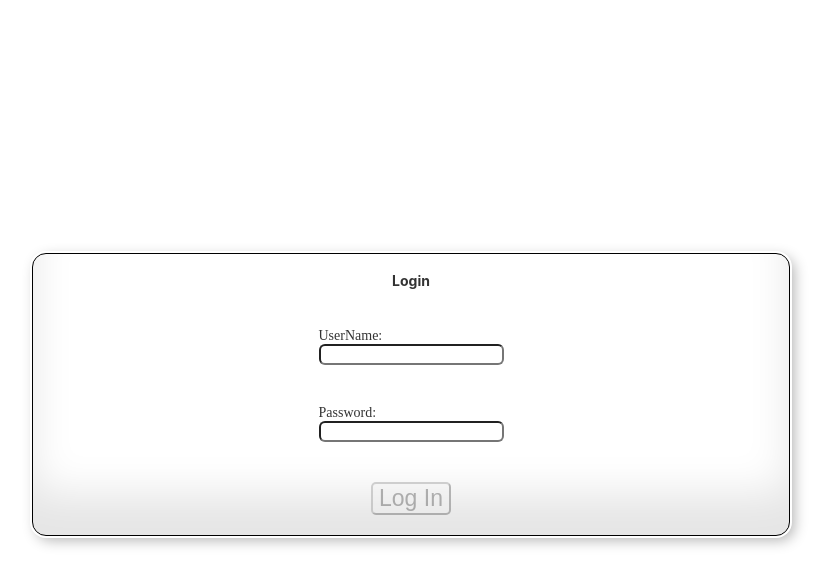
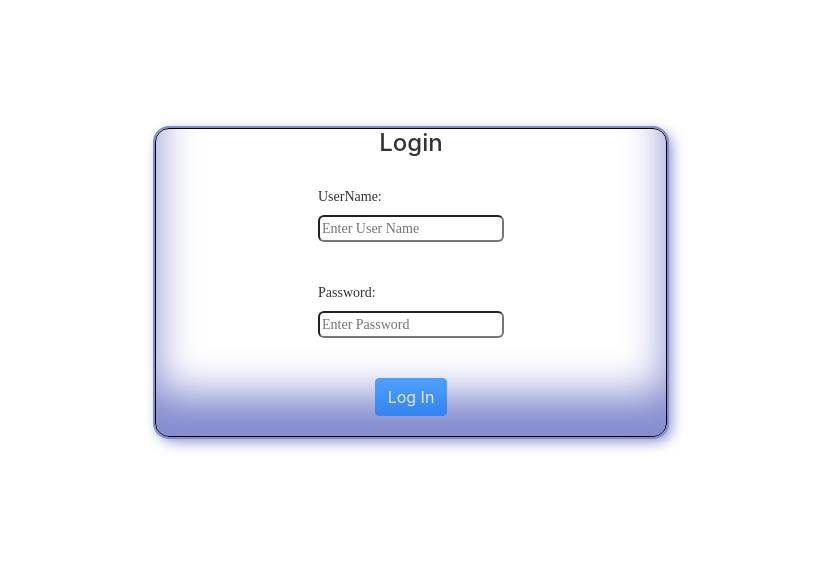
Before and after one commit to harsharora94/AmIFit, an Angular app in the folder Frontend/AmIFit.UI/: page /login in a window 1280 px wide. Shown: the top 586 px of the page, without its empty margins (229-1061 px from the left). Built offline with nearby package versions, Linux system fonts and the light colour scheme.

Commit message:
Minor changes for login screen

```diff
--- a/Frontend/AmIFit.UI/src/app.module.ts
+++ b/Frontend/AmIFit.UI/src/app.module.ts
@@ -4,7 +4,7 @@ import { BrowserModule } from '@angular/platform-browser';
 import { AppRoutingModule } from './app-routing.module';
 import { AppComponent } from './app/app.component';
 import { AppHeaderComponent } from './app-header/app-header.component';
-import { ReactiveFormsModule } from '@angular/forms';
+import { FormsModule, ReactiveFormsModule } from '@angular/forms';
 import { SplashScreenComponent } from './app/splashscreen/splash-screen/splash-screen.component';
 import { LoginPageComponent } from './app/login/login-page/login-page.component';
 import { DashboardComponent } from './app/dashboard/dashboard/dashboard.component';
@@ -17,7 +17,7 @@ import { DashboardComponent } from './app/dashboard/dashboard/dashboard.componen
     DashboardComponent
   ],
   imports: [
-    BrowserModule,
+    BrowserModule, FormsModule,
     ReactiveFormsModule,
     AppRoutingModule
   ],
--- a/Frontend/AmIFit.UI/src/app/login/login-page/login-page.component.css
+++ b/Frontend/AmIFit.UI/src/app/login/login-page/login-page.component.css
@@ -1,12 +1,17 @@
+.div-wrapper {
+    display: flex;
+    justify-content: center;
+}
+
 .login-form {
     display: flex;
     flex-direction: column;
-    justify-content: center;
     align-items: center;
-    margin: 20%;
+    margin: 10%;
     border: 1px solid black;
     border-radius: 14px;
-    box-shadow: inset 0 -3em 3em rgba(0, 0, 0, 0.1), 0 0 0 2px rgb(255, 255, 255), 0.3em 0.3em 1em rgba(0, 0, 0, 0.3);
+    box-shadow: inset 0 -3em 3em rgba(132, 140, 207), 0 0 0 2px rgb(132, 140, 207), 0.3em 0.3em 1em rgba(132, 140, 207);
+    width: 40%;
 }
 
 .login-field-wrapper {
@@ -23,10 +28,10 @@
 
 .submit-wrapper {
     padding: 20px;
-    cursor: pointer;
 }
 
 .submit-btn {
+    cursor: pointer;
     font-size: 23px;
     border-radius: 5px;
 }
--- a/Frontend/AmIFit.UI/src/app/login/login-page/login-page.component.html
+++ b/Frontend/AmIFit.UI/src/app/login/login-page/login-page.component.html
@@ -1,14 +1,16 @@
+<div class="div-wrapper">
 <form class="login-form" [formGroup]="loginForm" (ngSubmit)="onSubmit()">
     <h4>Login</h4>
     <div class="login-field-wrapper">
         <label for="user-name">UserName: </label>
-        <input class="login-field" id="user-name" type="text" formControlName="userName">
+        <input class="login-field" id="user-name" type="text" formControlName="userName" placeholder="Enter User Name">
     </div>
     <div class="login-field-wrapper">
         <label for="password">Password: </label>
-        <input class="login-field" id="password" type="password" formControlName="password">
+        <input class="login-field" id="password" type="password" formControlName="password" placeholder="Enter Password">
     </div>
     <div class="submit-wrapper">
-        <button class="submit-btn" type="submit" [disabled]="!loginForm.valid">Log In</button>
+        <button class="btn btn-primary" type="submit" [disabled]="!loginForm.valid">Log In</button>
     </div>
 </form>
+</div>
--- a/Frontend/AmIFit.UI/src/index.html
+++ b/Frontend/AmIFit.UI/src/index.html
@@ -6,6 +6,7 @@
   <base href="/">
   <meta name="viewport" content="width=device-width, initial-scale=1">
   <link rel="icon" type="image/x-icon" href="favicon.ico">
+  <link rel="stylesheet" href="https://maxcdn.bootstrapcdn.com/bootstrap/4.0.0/css/bootstrap.min.css" integrity="sha384-Gn5384xqQ1aoWXA+058RXPxPg6fy4IWvTNh0E263XmFcJlSAwiGgFAW/dAiS6JXm" crossorigin="anonymous">
 </head>
 <body>
   <app-root></app-root>
```
